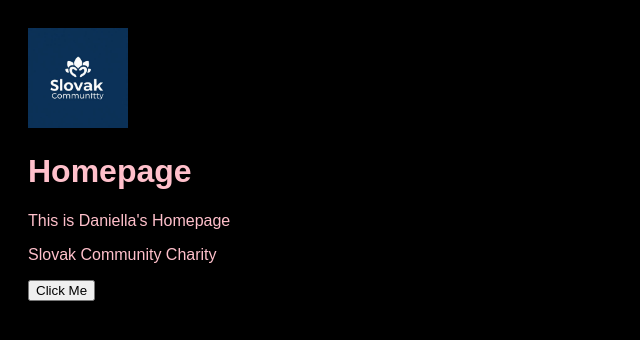
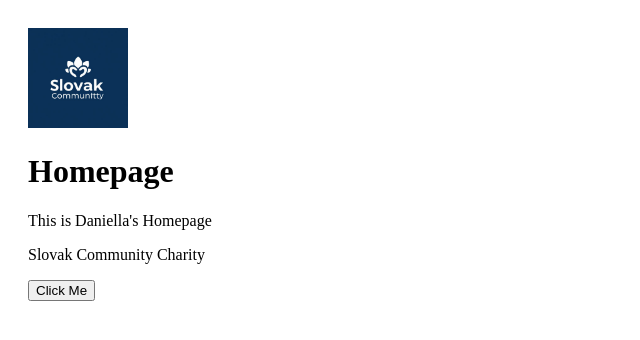
Before and after one commit to danizkh/U15Ass2DaniellaAjayi, a plain HTML site: page index.html in a window 1280 px wide. Shown: the whole page, without its empty margins (0-640 px from the left). Drawn offline with Linux system fonts and the light colour scheme.

Commit message:
Update style.css

```diff
--- a/css/style.css
+++ b/css/style.css
@@ -1,7 +1,6 @@
 body {
-
-  background-color: black;
-  color: pink;
-  font-family: Arial, sans-serif;
+  background-color: 879FE3;
+  color: 00285D;
+  font-family: Montserrat;
   padding: 20px;
 }
```
